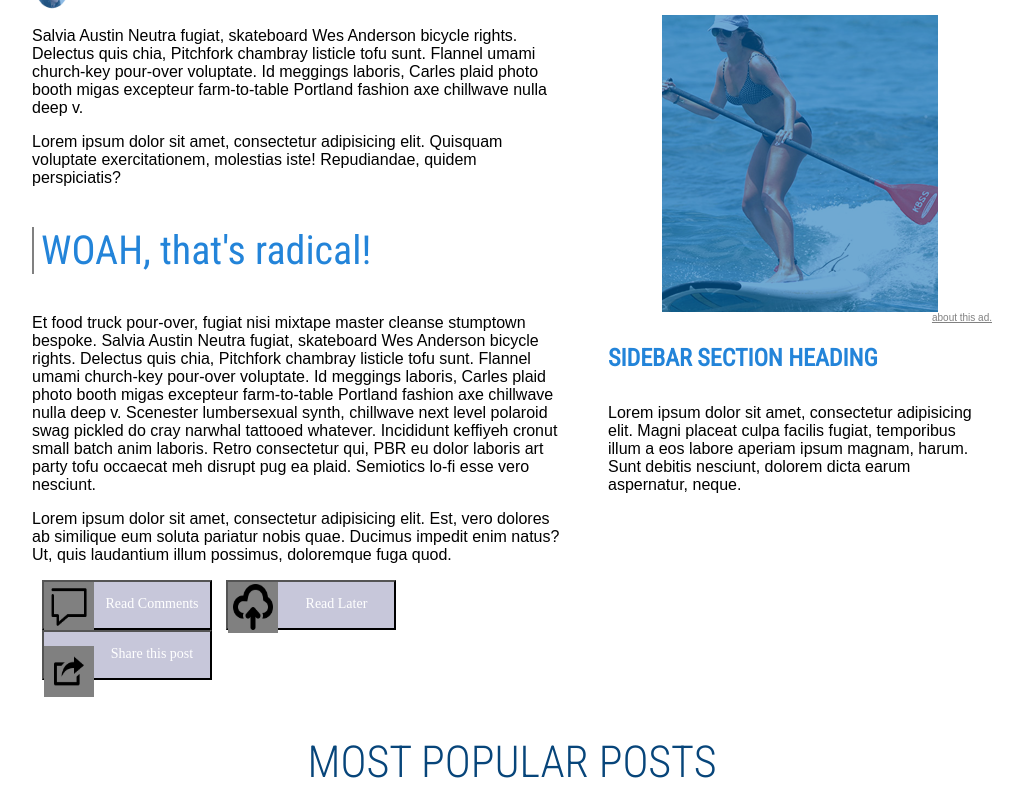
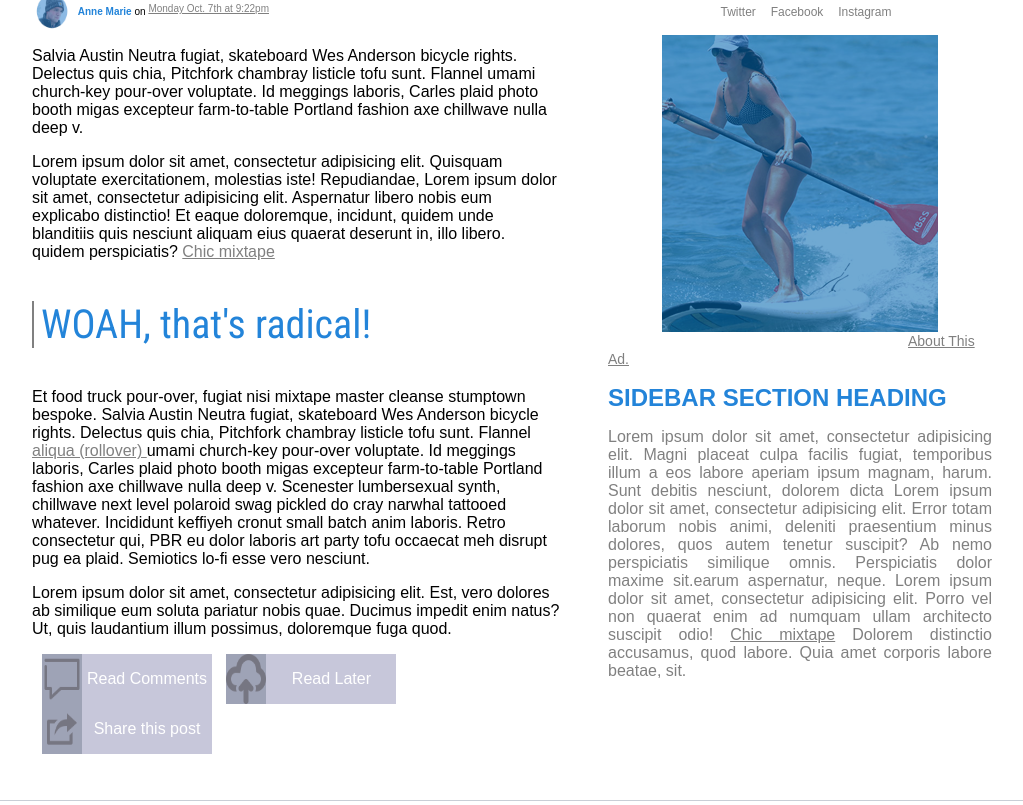
Before and after one commit to crazydoglady/Iron-Yard, a plain HTML site: page layout/paddle.html in a window 1280 px wide. Shown: the part 613-1418 px from the top of the page, without its empty margins (128-1151 px from the left). Drawn offline with Linux system fonts and the light colour scheme.

Commit message:
HW day 3 as close as it is going to get

```diff
--- a/layout/paddle.html
+++ b/layout/paddle.html
@@ -23,6 +23,7 @@
     <h6>An Ironyard Academy Project Est. Fall 2013</h6>
     <div><!--end wrapper in header-->
   </header>
+
 <div class="container">
   <section class="first">
     <h2>A FANTASTIC ENGAGING HEADLINE GOES HERE</h2>
@@ -34,24 +35,22 @@
     </ul>
 
     <p>Salvia Austin Neutra fugiat, skateboard Wes Anderson bicycle rights. Delectus quis chia, Pitchfork chambray listicle tofu sunt. Flannel umami church-key pour-over voluptate. Id meggings laboris, Carles plaid photo booth migas excepteur farm-to-table Portland fashion axe chillwave nulla deep v.</p>
-    <p>Lorem ipsum dolor sit amet, consectetur adipisicing elit. Quisquam voluptate exercitationem, molestias iste! Repudiandae, quidem perspiciatis?</p>
+    <p>Lorem ipsum dolor sit amet, consectetur adipisicing elit. Quisquam voluptate exercitationem, molestias iste! Repudiandae, Lorem ipsum dolor sit amet, consectetur adipisicing elit. Aspernatur libero nobis eum explicabo distinctio! Et eaque doloremque, incidunt, quidem unde blanditiis quis nesciunt aliquam eius quaerat deserunt in, illo libero. quidem perspiciatis?  <a href="#">Chic mixtape</a></p>
 
 
-    <p id="woah">WOAH, that's radical!<p>
-    <p> Et food truck pour-over, fugiat nisi mixtape master cleanse stumptown bespoke. Salvia Austin Neutra fugiat, skateboard Wes Anderson bicycle rights. Delectus quis chia, Pitchfork chambray listicle tofu sunt. Flannel umami church-key pour-over voluptate. Id meggings laboris, Carles plaid photo booth migas excepteur farm-to-table Portland fashion axe chillwave nulla deep v. Scenester lumbersexual synth, chillwave next level polaroid swag pickled do cray narwhal tattooed whatever. Incididunt keffiyeh cronut small batch anim laboris. Retro consectetur qui, PBR eu dolor laboris art party tofu occaecat meh disrupt pug ea plaid. Semiotics lo-fi esse vero nesciunt.</p>
+    <p class="woah">WOAH, that's radical!<p>
+    <p> Et food truck pour-over, fugiat nisi mixtape master cleanse stumptown bespoke. Salvia Austin Neutra fugiat, skateboard Wes Anderson bicycle rights. Delectus quis chia, Pitchfork chambray listicle tofu sunt. Flannel <a href="#" title='definition')>aliqua (rollover) </a>umami church-key pour-over voluptate. Id meggings laboris, Carles plaid photo booth migas excepteur farm-to-table Portland fashion axe chillwave nulla deep v. Scenester lumbersexual synth, chillwave next level polaroid swag pickled do cray narwhal tattooed whatever. Incididunt keffiyeh cronut small batch anim laboris. Retro consectetur qui, PBR eu dolor laboris art party tofu occaecat meh disrupt pug ea plaid. Semiotics lo-fi esse vero nesciunt.</p>
     <p>Lorem ipsum dolor sit amet, consectetur adipisicing elit. Est, vero dolores ab similique eum soluta pariatur nobis quae. Ducimus impedit enim natus? Ut, quis laudantium illum possimus, doloremque fuga quod.</p>
     <div class="buttonwrap">
     <ul>
       <li>
-        <button><a href="#"><img src="../images/comments.png" alt="">
-          <p>Read Comments</p></a></button>
+        <a href="#"><img src="../images/comments.png" alt=""><p>Read Comments</p></a>
       </li>
       <li>
-        <button><a href="#"><img src="../images/share.png" alt=""><p>Read Later</p></a></button>
+        <a href="#"><img src="../images/share.png" alt=""><p>Read Later</p></a>
       </li>
       <li>
-        <button><a href="#"><img src="../images/save.png" alt=""><p>Share this post<p></a></button>
-      </li>
+        <a href="#"><img src="../images/save.png" alt=""><p>Share this post</p></a>
     </ul>
   </div>
 
@@ -60,17 +59,17 @@
     <div class="headshotad">
     <img src="../images/smallhead.png" alt="">
       <ul class="tagline2"><h3>Anne Marie</h3>
-        <li>Twitter</li>
-        <li>Facebook</li>
-        <li>Instagram</li>
+        <li><a href="#">Twitter</a></li>
+        <li><a href="#">Facebook</a></li>
+        <li><a href="#">Instagram</a></li>
       </ul>
-    <p>
+    <p class="ad">
       <img class="ad" src="../images/surfgal1.png" alt="">
-      <a href="#" class="adtext3">about this ad.</a>
+      <a href="#" class="adtext3">About This Ad.</a>
     </p>
   </div> <!--end headshotad-->
     <h4>SIDEBAR SECTION HEADING</h4>
-    <p>Lorem ipsum dolor sit amet, consectetur adipisicing elit. Magni placeat culpa facilis fugiat, temporibus illum a eos labore aperiam ipsum magnam, harum. Sunt debitis nesciunt, dolorem dicta earum aspernatur, neque.<p>
+    <p class="adtext4" >Lorem ipsum dolor sit amet, consectetur adipisicing elit. Magni placeat culpa facilis fugiat, temporibus illum a eos labore aperiam ipsum magnam, harum. Sunt debitis nesciunt, dolorem dicta Lorem ipsum dolor sit amet, consectetur adipisicing elit. Error totam laborum nobis animi, deleniti praesentium minus dolores, quos autem tenetur suscipit? Ab nemo perspiciatis similique omnis. Perspiciatis dolor maxime sit.earum aspernatur, neque. Lorem ipsum dolor sit amet, consectetur adipisicing elit. Porro vel non quaerat enim ad numquam ullam architecto suscipit odio!  <a href="#">Chic mixtape</a> Dolorem distinctio accusamus, quod labore. Quia amet corporis labore beatae, sit.<p>
   </aside>
 </div> <!--end container-->
 <div class="popular">
@@ -91,10 +90,10 @@
     <nav>
       <img src="../images/logo.png" alt="">
       <ul>
-        <li id="first">Nav Item 1</li>
-        <li>Nav Item 2</li>
-        <li>Nav Item 3</li>
-        <li>Nav Item 5</li>
+        <li id="first"><a href="#">Nav Item 1</a></li>
+        <li><a href="#">Nav Item 2</a></li>
+        <li><a href="#">Nav Item 3</a></li>
+        <li><a href="#">Nav Item 5</a></li>
       </ul>
     </nav>
 
--- a/layout/paddlelayout.css
+++ b/layout/paddlelayout.css
@@ -4,7 +4,13 @@ body {
   padding: 0;
   width: 100%;
   font-family: 'Open+Sans+Condensed:300', sans-serif;
+  color: #fffff;
 }
+
+a {
+  color: grey;
+}
+
 /*header */
 
 .wrapper {
@@ -18,8 +24,9 @@ header {
   width: 100%;
   height: 450px;
   color: white;
+  margin-bottom: 20px;
   padding-top: 0;
-  background: linear-gradient(rgba(29, 118, 181, 0.8), rgba(29, 118, 181, 0.8)),
+  background: linear-gradient(rgba(25, 114, 185, 0.8), rgba(25, 114, 185, 0.8)),
   url('../images/waves2.png');
   repeat: no-repeat;
 }
@@ -60,8 +67,9 @@ header li a:visited {
 }
 
 .logo {
-  height: 77px;
+  height: 60px;
   opacity: 1.0;
+  box-shadow: 2px 2px 12px #1b6fb5;
 }
 
 img.logo{
@@ -77,6 +85,7 @@ img.logo{
 .container {
   width: 75%;
   padding-top: 20px;
+  padding-bottom: 20px;
   margin-left: auto;
   margin-right: auto;
 }
@@ -113,7 +122,6 @@ section {
   vertical-align: middle;
 }
 
-
 .adtext1 {
   color: #2384D9;
   font-weight: bold;
@@ -124,7 +132,7 @@ section {
   margin-bottom: 5px;
 }
 
-#woah {
+.woah {
   color: #2384D9;
   Font-family: 'Roboto Condensed';
   font-size: 40px;
@@ -145,40 +153,34 @@ section {
   display: inline-block;
   list-style-type: none;
   padding: 0;
-}
-
-button {
   margin: 0 0 0 10px;
-  padding: 0;
   width: 170px;
   height: 50px;
   vertical-align: middle;
-  background-color: #C7C7DA;
+  background: #C7C7DA;
 }
 
-button:hover {
-  background-color: #3333D6;
+.buttonwrap a {
+  height: 100%;
+  vertical-align: middle;
+  background: linear-gradient(rgba(199, 199, 218, 0.5), rgba(199, 199, 218, 0.5));
+  text-decoration: none;
+  color: white;
 }
 
-button a {
-  text-decoration: none;
-  color: white;
-  height: 100%;
-  vertical-align: middle;
-}
-
-button img {
+.buttonwrap img {
+  background-color: #636E82;
+  opacity: 0.4;
   height: 100%;
   width: 40px;
   float: left;
-  background-color: grey;
   margin: 0;
-  padding: 2px 5px 3px 5px;
+  padding: 0;
 }
 
-button p {
-  font-family: 'Roboto+Condensed';
-  font-size: 14px;
+.buttonwrap li:hover {
+  background-color: #184AA1;
+  opacity: 0.7;
 }
 
 /*aside formatting */
@@ -223,6 +225,8 @@ h4 {
   font-size: 24px;
   color: #2384D9;
   Font-family: 'Roboto Condensed'
+  font-weight: 100;
+  margin: 0;
 }
 
 .headshotad {
@@ -239,9 +243,9 @@ h4 {
   padding: 0;
   font-size: 10px;
   font-weight: 100;
-  color: black;
+  color: grey;
   padding-left: 0;
-  margin: 0 auto;
+  margin: 0 0 0 00px;
   text-align: center;
 }
 
@@ -269,20 +273,31 @@ h4 {
   margin-right: auto;
 }
 
-.tagline2 > li {
+.tagline2 li {
   font-size: 12px;
   display: inline-block;
-  margin-left: auto;
+  margin-left: 12px;
   margin-right: auto;
+}
+
+.tagline2 a {
+  text-decoration: none;
 }
 
 .adtext3 {
   color: grey;
-  font-size: 10px;
+  font-size: 14px;
   text-decoration: underline;
   margin-bottom: 5px;
-  float: right;
+  margin-left: 300px;
 }
+
+.adtext4{
+ text-align: justify;
+ color: grey;
+ font-weight: 50;
+ }
+
 .ad {
   display: block;
 }
@@ -293,9 +308,10 @@ h4 {
 .popular {
   width: 100%;
   padding-top: 40px;
-  margin: 0;
+  margin: 10px 0 0 0;
   text-align: center;
   display: inline-block;
+  border-top: 1px solid #C9CED6;
 }
 
 .popular h2 {
@@ -437,6 +453,10 @@ footer li {
   padding-left: 10px;
 }
 
+nav a {
+  text-decoration: none;
+  color: white;
+}
 #first {
   border: 0;
 }
```
